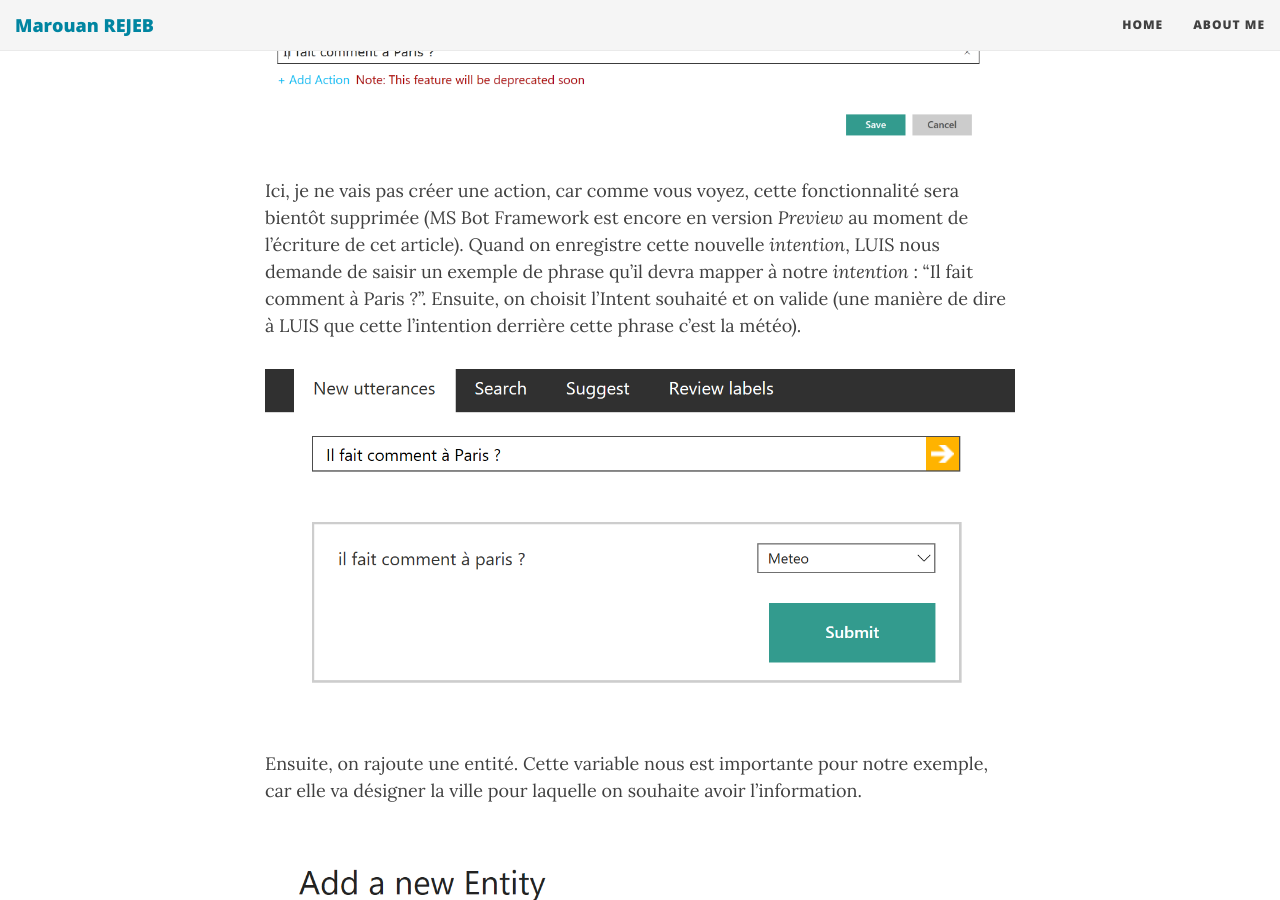
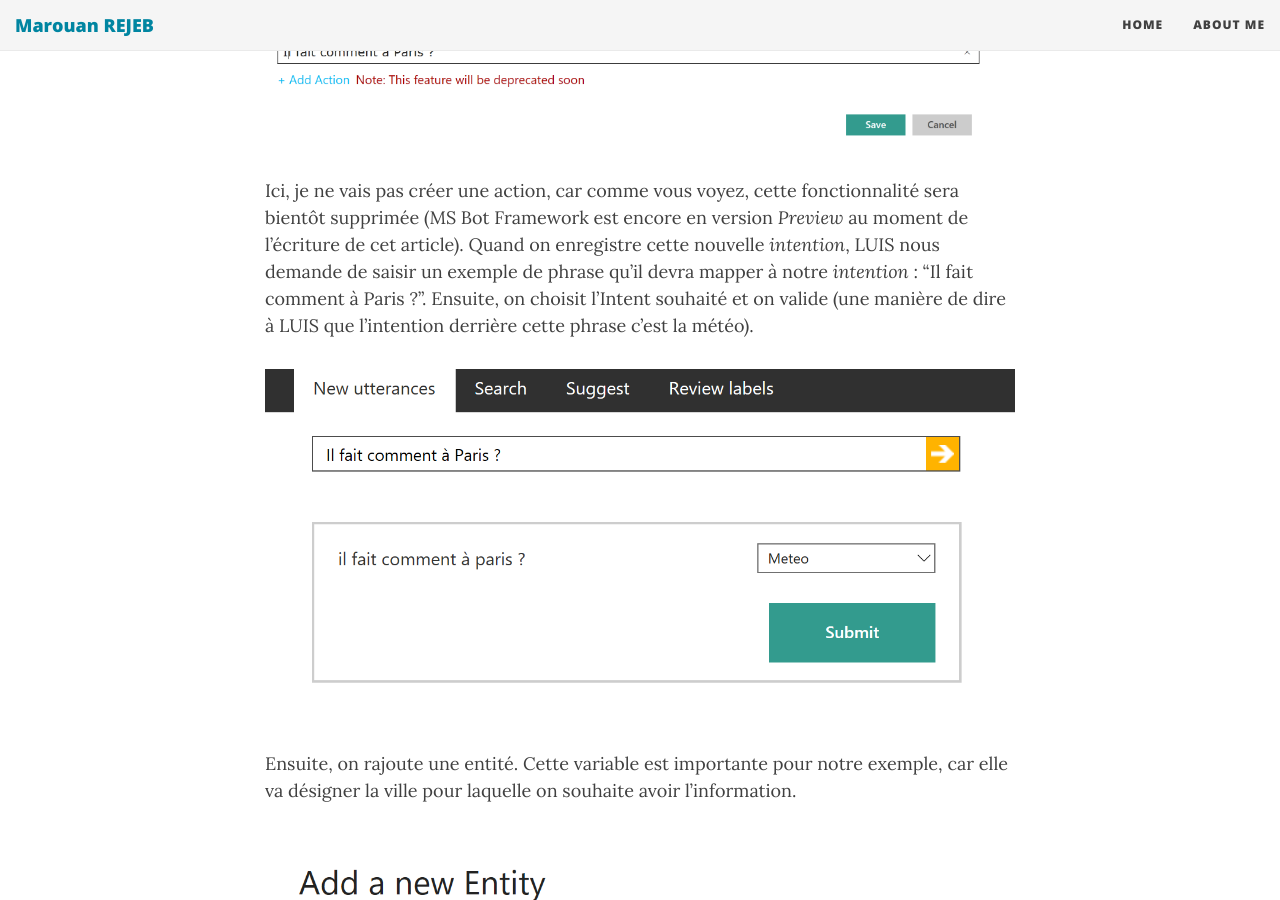
Before and after one commit to MarouanRejeb/MarouanRejeb.github.io, a Jekyll site: the page built from _posts/2017-02-25-Developper-un-bot-intelligent.md, in a window 1280 px wide and 900 px high, scrolled down 3168 px. Built offline with Jekyll 4.4.1, drawn with Linux system fonts in a browser that asks for light colours; nearby versions of some CDN libraries; comment, search, counter and statistics services are not loaded; some of the changed text lies outside the part shown.

Commit message:
some minor article fixes

```diff
--- a/_posts/2017-02-25-Developper-un-bot-intelligent.md
+++ b/_posts/2017-02-25-Developper-un-bot-intelligent.md
@@ -43,11 +43,11 @@ Pour notre bot de météo, on va commencer par créer l'intention **Météo**, l
 
 ![alt text][luisIntent]
 
-Ici, je ne vais pas créer une action, car comme vous voyez, cette fonctionnalité sera bientôt supprimée (MS Bot Framework est encore en version _Preview_ au moment de l'écriture de cet article). Quand on enregistre cette nouvelle _intention_, LUIS nous demande de saisir un exemple de phrase qu'il devra mapper à notre _intention_ : "Il fait comment à Paris ?". Ensuite, on choisit l'Intent souhaité et on valide (une manière de dire à LUIS que cette l'intention derrière cette phrase c'est la météo).
+Ici, je ne vais pas créer une action, car comme vous voyez, cette fonctionnalité sera bientôt supprimée (MS Bot Framework est encore en version _Preview_ au moment de l'écriture de cet article). Quand on enregistre cette nouvelle _intention_, LUIS nous demande de saisir un exemple de phrase qu'il devra mapper à notre _intention_ : "Il fait comment à Paris ?". Ensuite, on choisit l'Intent souhaité et on valide (une manière de dire à LUIS que l'intention derrière cette phrase c'est la météo).
 
 ![alt text][luisIntentSubmit]
 
-Ensuite, on rajoute une entité. Cette variable nous est importante pour notre exemple, car elle va désigner la ville pour laquelle on souhaite avoir l'information.
+Ensuite, on rajoute une entité. Cette variable est importante pour notre exemple, car elle va désigner la ville pour laquelle on souhaite avoir l'information.
 
 ![alt text][luisEntity]
 
```
Also changed, not shown: other parts of _posts/2017-02-25-Developper-un-bot-intelligent.md (+2 -2 lines), _posts/2017-02-15-Developper-un-bot.md (+2 -2 lines).
